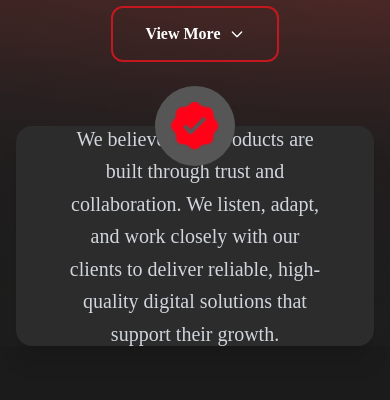
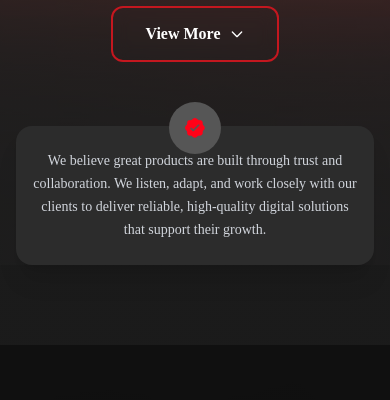
Before and after one commit to angoakajob-code/Angoaka-Portfolio, a React (Vite) app: page / in a window 390 px wide. Shown: the part 7460-7860 px from the top of the page. Built offline with nearby package versions, Linux system fonts and the light colour scheme.

Commit message:
responsive carte collaboration

```diff
--- a/src/components/sections/ProjectsSection.jsx
+++ b/src/components/sections/ProjectsSection.jsx
@@ -259,7 +259,7 @@ const ProjectsSection = () => {
         <div className="relative mt-16 mb-20">
           <div className="relative">
             {/* Icône V */}
-            <div className="absolute left-1/2 -translate-x-1/2 -top-10 w-20 h-20 z-10">
+            <div className="absolute left-1/2 -translate-x-1/2 -top-6 sm:-top-8 md:-top-10 w-13 h-13 sm:w-14 sm:h-14 md:w-16 md:h-16 lg:w-20 lg:h-20 z-10">
               <div className="relative w-full h-full">
                 <div className="absolute inset-0 bg-[#565656] rounded-full"></div>
                 <img
@@ -271,13 +271,33 @@ const ProjectsSection = () => {
             </div>
 
             {/* Carte */}
-            <div className="bg-[#2C2C2C] rounded-2xl w-full max-w-350 h-55 flex items-center justify-center px-12 md:px-16 mx-auto shadow-xl">
-              <p className="text-gray-300 text-xl leading-relaxed text-center max-w-4xl">
+        <div className="
+                      bg-[#2C2C2C]
+                      rounded-2xl
+                      w-full
+                      max-w-275
+                      mx-auto
+                      shadow-xl
+                      px-4 sm:px-6 md:px-10 lg:px-16
+                      py-6 sm:py-8 md:py-10
+                    "
+                  >
+                  <p
+                    className="
+                      text-gray-300
+                      text-sm sm:text-base md:text-lg lg:text-xl
+                      leading-relaxed
+                      text-center
+                      max-w-4xl
+                      mx-auto
+                    "
+                  >
                 We believe great products are built through trust and collaboration.
                 We listen, adapt, and work closely with our clients to deliver reliable,
                 high-quality digital solutions that support their growth.
               </p>
-            </div>
+        </div>
+
           </div>
         </div>
       </div>
```
